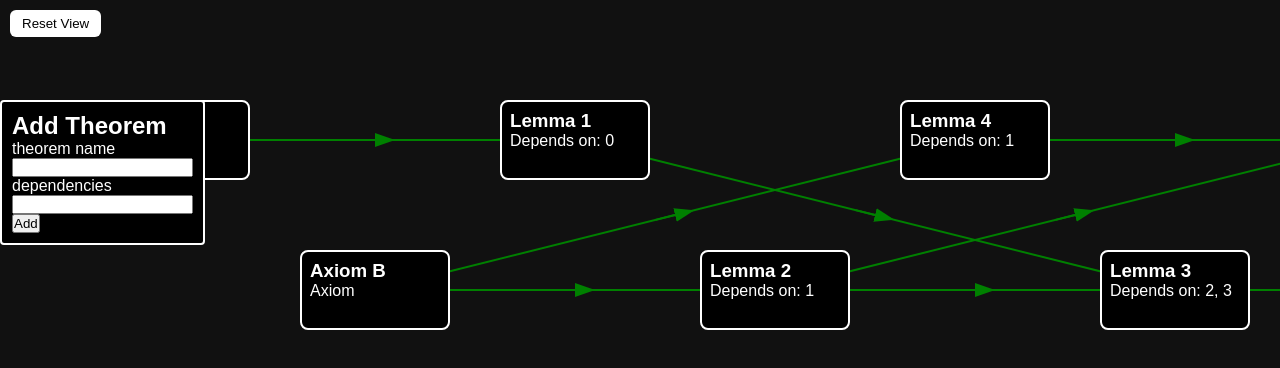
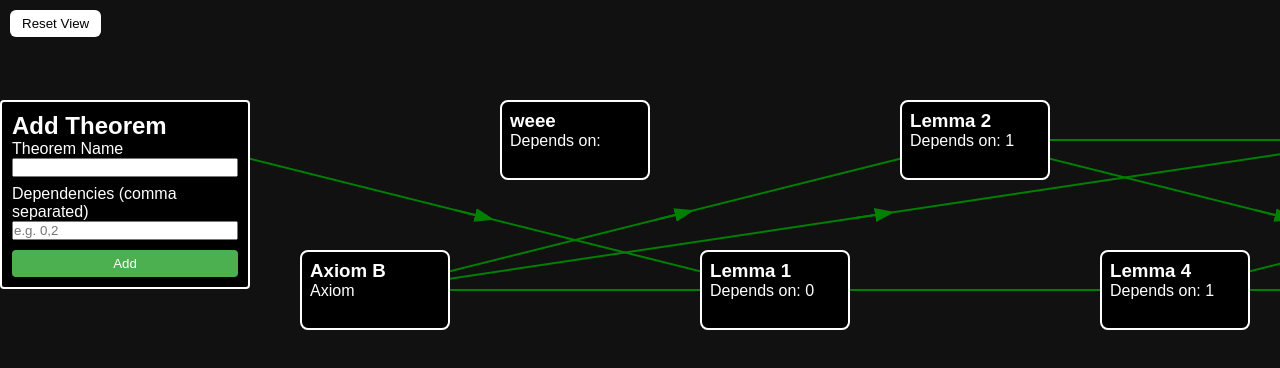
Before and after one commit to LogPiyo/logitlas, a Next.js app: page /main in a window 1280 px wide. Shown: the top 368 px of the page. Built offline with nearby package versions, Linux system fonts and the light colour scheme.

Commit message:
feat: add API for adding theorems and migrate test data to JSON file

```diff
--- /dev/null
+++ b/public/testData.json
@@ -0,0 +1,93 @@
+[
+  {
+    "theoremId": 0,
+    "theoremName": "Axiom A",
+    "dependencies": []
+  },
+  {
+    "theoremId": 1,
+    "theoremName": "Axiom B",
+    "dependencies": []
+  },
+  {
+    "theoremId": 2,
+    "theoremName": "Lemma 1",
+    "dependencies": [
+      0
+    ]
+  },
+  {
+    "theoremId": 3,
+    "theoremName": "Lemma 2",
+    "dependencies": [
+      1
+    ]
+  },
+  {
+    "theoremId": 4,
+    "theoremName": "Lemma 3",
+    "dependencies": [
+      2,
+      3
+    ]
+  },
+  {
+    "theoremId": 5,
+    "theoremName": "Theorem 1",
+    "dependencies": [
+      4
+    ]
+  },
+  {
+    "theoremId": 6,
+    "theoremName": "Corollary 1",
+    "dependencies": [
+      5
+    ]
+  },
+  {
+    "theoremId": 7,
+    "theoremName": "Lemma 4",
+    "dependencies": [
+      1
+    ]
+  },
+  {
+    "theoremId": 8,
+    "theoremName": "Theorem 2",
+    "dependencies": [
+      3,
+      7
+    ]
+  },
+  {
+    "theoremId": 9,
+    "theoremName": "Corollary 2",
+    "dependencies": [
+      6,
+      8
+    ]
+  },
+  {
+    "theoremId": 10,
+    "theoremName": "Final Theorem",
+    "dependencies": [
+      5,
+      9
+    ]
+  },
+  {
+    "theoremId": 11,
+    "theoremName": "efef",
+    "dependencies": [
+      1
+    ]
+  },
+  {
+    "theoremId": 12,
+    "theoremName": "weee",
+    "dependencies": [
+      null
+    ]
+  }
+]
--- /dev/null
+++ b/src/app/api/add-theorem/route.ts
@@ -0,0 +1,32 @@
+import { NextResponse } from 'next/server';
+import fs from 'fs';
+import path from 'path';
+
+const filePath = path.join(process.cwd(), 'public', 'testdata.json');
+
+export async function POST(request: Request) {
+  try {
+    const { theoremName, dependencies } = await request.json();
+
+    const jsonData = fs.readFileSync(filePath, 'utf-8');
+    const data = JSON.parse(jsonData);
+
+    const newTheorem = {
+      theoremId: data.length,
+      theoremName,
+      dependencies: dependencies
+        .split(',')
+        .map((s: string) => parseInt(s.trim())),
+    };
+
+    data.push(newTheorem);
+    fs.writeFileSync(filePath, JSON.stringify(data, null, 2), 'utf-8');
+
+    return NextResponse.json({ message: '追加成功', theorem: newTheorem });
+  } catch (error) {
+    return NextResponse.json(
+      { error: 'ファイルの読み書きに失敗しました' },
+      { status: 500 }
+    );
+  }
+}
--- a/src/app/main/page.tsx
+++ b/src/app/main/page.tsx
@@ -330,6 +330,10 @@ function EntryForm() {
     const [position, setPosition] = useState({ x: 0, y: 100 });
     const [isDragging, setIsDragging] = useState(false);
 
+    const [theoremName, setTheoremName] = useState('');
+    const [dependency, setDependency] = useState('');
+
+    // ドラッグ処理
     useEffect(() => {
       const handleMouseMove = (e: MouseEvent) => {
         if (isDragging) {
@@ -340,21 +344,47 @@ function EntryForm() {
         }
       };
 
-        const handleMouseUp = () => {
-            setIsDragging(false);
-        };
+      const handleMouseUp = () => setIsDragging(false);
 
       document.addEventListener('mousemove', handleMouseMove);
       document.addEventListener('mouseup', handleMouseUp);
-
       return () => {
         document.removeEventListener('mousemove', handleMouseMove);
         document.removeEventListener('mouseup', handleMouseUp);
       };
     }, [isDragging]);
 
-    const handleMouseDown = () => {
-        setIsDragging(true);
+    const handleMouseDown = () => setIsDragging(true);
+
+    // フォーム送信
+    const handleSubmit = async (e: React.FormEvent) => {
+      e.preventDefault();
+
+      if (!theoremName) {
+        alert('Theorem name is required');
+        return;
+      }
+
+      try {
+        const res = await fetch('/api/add-theorem', {
+          method: 'POST',
+          headers: { 'Content-Type': 'application/json' },
+          body: JSON.stringify({
+            theoremName,
+            dependencies: dependency,
+          }),
+        });
+
+        if (res.ok) {
+          alert('Theorem added successfully!');
+          setTheoremName('');
+          setDependency('');
+        } else {
+          alert('Failed to add theorem');
+        }
+      } catch (error) {
+        alert('Error: ' + error);
+      }
     };
 
     return (
@@ -368,29 +398,57 @@ function EntryForm() {
           padding: '10px',
           cursor: 'move',
           backgroundColor: 'black',
-                color: 'white',
           zIndex: 2000,
+          userSelect: 'none',
+          width: 250,
         }}
         onMouseDown={handleMouseDown}
       >
-            <h2>Add Theorem</h2>
-            <form>
+        <h2 style={{ color: 'white' }}>Add Theorem</h2>
+        <form onSubmit={handleSubmit}>
           <div>
-                    <label>theorem name</label>
+            <label style={{ color: 'white' }}>Theorem Name</label>
             <br />
-                    <input name="theoremName" />
+            <input
+              name="theoremName"
+              value={theoremName}
+              onChange={(e) => setTheoremName(e.target.value)}
+              required
+              style={{ width: '100%' }}
+            />
           </div>
-                <div>
-                    <label>dependencies</label>
+          <div style={{ marginTop: 8 }}>
+            <label style={{ color: 'white' }}>Dependencies (comma separated)</label>
             <br />
-                    <input name="dependency" />
+            <input
+              name="dependency"
+              value={dependency}
+              onChange={(e) => setDependency(e.target.value)}
+              placeholder="e.g. 0,2"
+              style={{ width: '100%' }}
+            />
           </div>
-                <button type="submit">Add</button>
+          <button
+            type="submit"
+            style={{
+              marginTop: 10,
+              padding: '6px 12px',
+              cursor: 'pointer',
+              backgroundColor: '#4caf50',
+              color: 'white',
+              border: 'none',
+              borderRadius: 4,
+              width: '100%',
+            }}
+          >
+            Add
+          </button>
         </form>
       </div>
     );
   }
 
+
 function sortTheorem(mockData: Theorem[]): number[] {
     return topologicalSort(mockData.length, buildOutgoingMap(mockData));
 }
--- a/src/app/mock.tsx
+++ b/src/app/mock.tsx
@@ -1,4 +1,4 @@
-import testData from './testData.json';
+import testData from '../../public/testdata.json';
 
 export type Theorem = {
     theoremId: number;
--- a/src/app/testData.json
+++ /dev/null
@@ -1,13 +0,0 @@
-[
-    { "theoremId": 0, "theoremName": "Axiom A", "dependencies": [] },
-    { "theoremId": 1, "theoremName": "Axiom B", "dependencies": [] },
-    { "theoremId": 2, "theoremName": "Lemma 1", "dependencies": [0] },
-    { "theoremId": 3, "theoremName": "Lemma 2", "dependencies": [1] },
-    { "theoremId": 4, "theoremName": "Lemma 3", "dependencies": [2, 3] },
-    { "theoremId": 5, "theoremName": "Theorem 1", "dependencies": [4] },
-    { "theoremId": 6, "theoremName": "Corollary 1", "dependencies": [5] },
-    { "theoremId": 7, "theoremName": "Lemma 4", "dependencies": [1] },
-    { "theoremId": 8, "theoremName": "Theorem 2", "dependencies": [3, 7] },
-    { "theoremId": 9, "theoremName": "Corollary 2", "dependencies": [6, 8] },
-    { "theoremId": 10, "theoremName": "Final Theorem", "dependencies": [5, 9] }
-  ]
```
Lines whose indentation alone changed are shown as unchanged.
